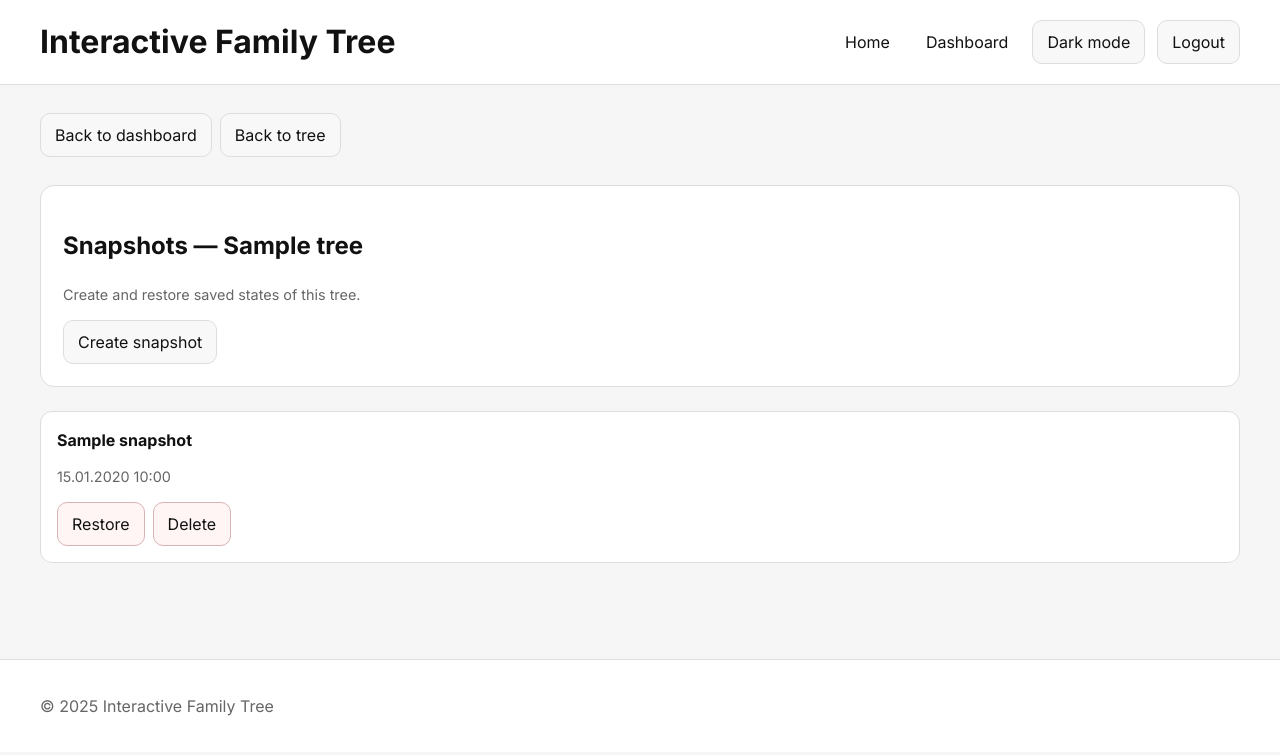
After one commit to Dement1cs/interactive-family-tree, a Flask app: page /trees/1/snapshots in a window 1280 px wide. The commit adds this page. Shown: the top 755 px of the page. Run offline with Flask 3, Linux system fonts and the light colour scheme; a user stored in the database is signed in; tables that the repository leaves empty hold one stand-in row (values such as "Sample post").

Commit message:
Add snapshot restore management for tree data

```diff
--- a/app.py
+++ b/app.py
@@ -1,5 +1,6 @@
 import os
 import uuid
+import json
 from werkzeug.utils import secure_filename
 from flask import Flask, render_template, request, redirect, url_for, jsonify, abort
 from db import(
@@ -30,7 +31,7 @@ from db import(
     )
 from extensions import db, migrate, login_manager, csrf
 
-from models import User, Tree, TreeAccess
+from models import User, Tree, TreeAccess, TreeSnapshot
 from flask_login import login_user, logout_user, login_required, current_user
 from forms import RegisterForm, LoginForm
 
@@ -153,6 +154,7 @@ def allowed_image_file(filename):
     return "." in filename and filename.rsplit(".", 1)[1].lower() in ALLOWED_IMAGE_EXTENSIONS
 #===========================================
 
+#=========================================================================
 def get_person_in_tree_or_404(person_id, tree_id):
     person = get_person(person_id)
     if person is None:
@@ -162,6 +164,165 @@ def get_person_in_tree_or_404(person_id, tree_id):
         abort(404)
 
     return person
+#=========================================================================
+
+#======= snapshot of tree ==================================================================
+def build_tree_snapshot_data(tree_id):
+    tree = Tree.query.filter_by(id=tree_id).first()
+    if tree is None:
+        return None
+
+    conn = get_db()
+
+    persons = conn.execute("""
+        SELECT *
+        FROM persons
+        WHERE tree_id = ?
+        ORDER BY id
+    """, (tree_id,)).fetchall()
+
+    relationships = conn.execute("""
+        SELECT r.person_id, r.relative_id, r.relation_type
+        FROM relationships r
+        JOIN persons p1 ON r.person_id = p1.id
+        JOIN persons p2 ON r.relative_id = p2.id
+        WHERE p1.tree_id = ? AND p2.tree_id = ?
+        ORDER BY r.person_id, r.relative_id
+    """, (tree_id, tree_id)).fetchall()
+
+    person_photos = conn.execute("""
+        SELECT pp.*
+        FROM person_photos pp
+        JOIN persons p ON pp.person_id = p.id
+        WHERE p.tree_id = ?
+        ORDER BY pp.id
+    """, (tree_id,)).fetchall()
+
+    conn.close()
+
+    snapshot_data = {
+        "tree": {
+            "id": tree.id,
+            "title": tree.title
+        },
+        "persons": [dict(p) for p in persons],
+        "relationships": [dict(r) for r in relationships],
+        "person_photos": [dict(pp) for pp in person_photos]
+    }
+
+    return json.dumps(snapshot_data)
+#=========================================================================
+
+#======== restore tree =================================================================
+def restore_tree_from_snapshot(tree_id, snapshot_json):
+    data = json.loads(snapshot_json)
+
+    persons = data.get("persons", [])
+    relationships = data.get("relationships", [])
+    person_photos = data.get("person_photos", [])
+
+    conn = get_db()
+    cur = conn.cursor()
+
+    # удалить связи текущего дерева
+    cur.execute("""
+        DELETE FROM relationships
+        WHERE person_id IN (SELECT id FROM persons WHERE tree_id = ?)
+           OR relative_id IN (SELECT id FROM persons WHERE tree_id = ?)
+    """, (tree_id, tree_id))
+
+    # удалить photos текущего дерева
+    cur.execute("""
+        DELETE FROM person_photos
+        WHERE person_id IN (SELECT id FROM persons WHERE tree_id = ?)
+    """, (tree_id,))
+
+    # удалить persons текущего дерева
+    cur.execute("""
+        DELETE FROM persons
+        WHERE tree_id = ?
+    """, (tree_id,))
+
+    # восстановить persons с теми же id
+    for p in persons:
+        cur.execute("""
+            INSERT INTO persons (
+                id,
+                first_name,
+                middle_name,
+                last_name,
+                maiden_name,
+                birth_date,
+                death_date,
+                birth_year,
+                birth_month,
+                birth_day,
+                death_year,
+                death_month,
+                death_day,
+                gender,
+                notes,
+                photo_filename,
+                tree_id,
+                created_at
+            )
+            VALUES (?, ?, ?, ?, ?, ?, ?, ?, ?, ?, ?, ?, ?, ?, ?, ?, ?, ?)
+        """, (
+            p.get("id"),
+            p.get("first_name"),
+            p.get("middle_name"),
+            p.get("last_name"),
+            p.get("maiden_name"),
+            p.get("birth_date"),
+            p.get("death_date"),
+            p.get("birth_year"),
+            p.get("birth_month"),
+            p.get("birth_day"),
+            p.get("death_year"),
+            p.get("death_month"),
+            p.get("death_day"),
+            p.get("gender"),
+            p.get("notes"),
+            p.get("photo_filename"),
+            tree_id,
+            p.get("created_at"),
+        ))
+
+    # восстановить person_photos
+    for pp in person_photos:
+        cur.execute("""
+            INSERT INTO person_photos (
+                id,
+                person_id,
+                filename,
+                uploaded_at
+            )
+            VALUES (?, ?, ?, ?)
+        """, (
+            pp.get("id"),
+            pp.get("person_id"),
+            pp.get("filename"),
+            pp.get("uploaded_at"),
+        ))
+
+    # восстановить relationships
+    for r in relationships:
+        cur.execute("""
+            INSERT INTO relationships (
+                person_id,
+                relative_id,
+                relation_type
+            )
+            VALUES (?, ?, ?)
+        """, (
+            r.get("person_id"),
+            r.get("relative_id"),
+            r.get("relation_type"),
+        ))
+
+    conn.commit()
+    conn.close()
+#=========================================================================
 
 @app.context_processor
 def inject_helpers():
@@ -750,6 +911,85 @@ def delete_tree_route(tree_id):
 # -------------------------------------------------------------------
 # ===================================================================
 
+#======= create snapshot ==================================================================
+@app.route("/trees/<int:tree_id>/snapshots/create", methods=["POST"])
+@login_required
+def create_tree_snapshot(tree_id):
+    tree = Tree.query.filter_by(id=tree_id, owner_user_id=current_user.id).first()
+    if tree is None:
+        return "Tree not found", 404
+
+    snapshot_json = build_tree_snapshot_data(tree.id)
+    if snapshot_json is None:
+        return "Could not create snapshot", 400
+
+    snapshot = TreeSnapshot(
+        tree_id=tree.id,
+        created_by_user_id=current_user.id,
+        title=f"{tree.title} snapshot",
+        snapshot_json=snapshot_json
+    )
+
+    db.session.add(snapshot)
+    db.session.commit()
+
+    return redirect(url_for("list_tree_snapshots", tree_id=tree.id))
+# =========================================================================================
+
+#======= list snapshots ==================================================================
+@app.route("/trees/<int:tree_id>/snapshots")
+@login_required
+def list_tree_snapshots(tree_id):
+    tree = Tree.query.filter_by(id=tree_id, owner_user_id=current_user.id).first()
+    if tree is None:
+        return "Tree not found", 404
+
+    snapshots = TreeSnapshot.query.filter_by(tree_id=tree.id) \
+        .order_by(TreeSnapshot.created_at.desc()) \
+        .all()
+
+    return render_template(
+        "tree_snapshots.html",
+        tree=tree,
+        snapshots=snapshots
+    )
+# =========================================================================================
+
+#======= restore snapshot ==================================================================
+@app.route("/trees/<int:tree_id>/snapshots/<int:snapshot_id>/restore", methods=["POST"])
+@login_required
+def restore_tree_snapshot(tree_id, snapshot_id):
+    tree = Tree.query.filter_by(id=tree_id, owner_user_id=current_user.id).first()
+    if tree is None:
+        return "Tree not found", 404
+
+    snapshot = TreeSnapshot.query.filter_by(id=snapshot_id, tree_id=tree.id).first()
+    if snapshot is None:
+        return "Snapshot not found", 404
+
+    restore_tree_from_snapshot(tree.id, snapshot.snapshot_json)
+
+    return redirect(url_for("tree", tree_id=tree.id))
+# =========================================================================================
+
+# ======= delelte snapshot ==================================================================================
+@app.route("/trees/<int:tree_id>/snapshots/<int:snapshot_id>/delete", methods=["POST"])
+@login_required
+def delete_tree_snapshot(tree_id, snapshot_id):
+    tree = Tree.query.filter_by(id=tree_id, owner_user_id=current_user.id).first()
+    if tree is None:
+        return "Tree not found", 404
+
+    snapshot = TreeSnapshot.query.filter_by(id=snapshot_id, tree_id=tree.id).first()
+    if snapshot is None:
+        return "Snapshot not found", 404
+
+    db.session.delete(snapshot)
+    db.session.commit()
+
+    return redirect(url_for("list_tree_snapshots", tree_id=tree.id))
+# =========================================================================================
+
 # ====== manage access rout =============================================================
 @app.route("/trees/<int:tree_id>/access", methods=["GET", "POST"])
 @login_required
--- a/static/css/style.css
+++ b/static/css/style.css
@@ -128,6 +128,20 @@ a:visited {
 a:hover {
     color: var(--link-hover);
     text-decoration: underline;
+}
+
+.site-brand-link,
+.site-brand-link:visited,
+.site-nav-link,
+.site-nav-link:visited {
+    color: var(--text);
+    text-decoration: none;
+}
+
+.site-brand-link:hover,
+.site-nav-link:hover {
+    color: var(--text);
+    text-decoration: none;
 }
 
 h1, h2, h3, h4 {
@@ -404,7 +418,8 @@ h1, h2, h3, h4 {
 
 .btn,
 .btn-danger,
-.btn-link {
+.btn-link,
+.btn-link:visited {
     display: inline-flex;
     align-items: center;
     justify-content: center;
@@ -420,6 +435,7 @@ h1, h2, h3, h4 {
 
 .btn:hover,
 .btn-link:hover {
+    color: var(--text);
     background: var(--hover);
     text-decoration: none;
 }
@@ -663,7 +679,9 @@ h1, h2, h3, h4 {
 }
 
 .relation-list a,
-.relation-list a:visited {
+.relation-list a:visited,
+.people-meta a,
+.people-meta a:visited {
     color: var(--link);
 }
 
--- a/templates/dashboard.html
+++ b/templates/dashboard.html
@@ -32,6 +32,7 @@
                         <a class="btn-link" href="{{ url_for('persons', tree_id=t.id) }}">People</a>
                         <a class="btn-link" href="{{ url_for('edit_tree', tree_id=t.id) }}">Rename</a>
                         <a class="btn-link" href="{{ url_for('manage_tree_access', tree_id=t.id) }}">Manage access</a>
+                        <a class="btn-link" href="{{ url_for('list_tree_snapshots', tree_id=t.id) }}">Snapshots</a>
 
                         <form action="{{ url_for('delete_tree_route', tree_id=t.id) }}"
                               method="post"
--- /dev/null
+++ b/templates/tree_snapshots.html
@@ -0,0 +1,59 @@
+{% extends "base.html" %}
+
+{% block title %}Snapshots — Interactive Family Tree{% endblock %}
+
+{% block content %}
+<div class="page-section">
+    <div class="person-topbar">
+        <div class="person-topbar-left">
+            <a class="btn-link" href="{{ url_for('dashboard') }}">Back to dashboard</a>
+            <a class="btn-link" href="{{ url_for('tree', tree_id=tree.id) }}">Back to tree</a>
+        </div>
+    </div>
+</div>
+
+<div class="form-card">
+    <h2>Snapshots — {{ tree.title }}</h2>
+    <p class="muted">Create and restore saved states of this tree.</p>
+
+    <form action="{{ url_for('create_tree_snapshot', tree_id=tree.id) }}" method="post" class="inline-form">
+        <input type="hidden" name="csrf_token" value="{{ csrf_token() }}">
+        <button type="submit" class="btn">Create snapshot</button>
+    </form>
+</div>
+
+<div class="page-section">
+    {% if snapshots and snapshots|length > 0 %}
+        <div class="tree-grid">
+            {% for s in snapshots %}
+                <div class="tree-card">
+                    <div class="tree-card-body">
+                        <h4 class="tree-card-title">{{ s.title }}</h4>
+                        <p class="muted">{{ s.created_at.strftime("%d.%m.%Y %H:%M") }}</p>
+                    </div>
+
+                    <div class="tree-card-actions">
+                        <form action="{{ url_for('restore_tree_snapshot', tree_id=tree.id, snapshot_id=s.id) }}"
+                              method="post"
+                              class="inline-form"
+                              onsubmit="return confirm('Restore this snapshot? Current tree data will be replaced.');">
+                            <input type="hidden" name="csrf_token" value="{{ csrf_token() }}">
+                            <button type="submit" class="btn-danger">Restore</button>
+                        </form>
+
+                        <form action="{{ url_for('delete_tree_snapshot', tree_id=tree.id, snapshot_id=s.id) }}"
+                            method="post"
+                            class="inline-form"
+                            onsubmit="return confirm('Delete this snapshot?');">
+                            <input type="hidden" name="csrf_token" value="{{ csrf_token() }}">
+                            <button type="submit" class="btn-danger">Delete</button>
+                        </form>
+                    </div>
+                </div>
+            {% endfor %}
+        </div>
+    {% else %}
+        <p class="muted">No snapshots yet.</p>
+    {% endif %}
+</div>
+{% endblock %}
```
Also changed, not shown: migrations/versions/ee9b393cc9de_add_tree_snapshots_table.py (added, +38 -0 lines), models.py (+13 -0 lines).
